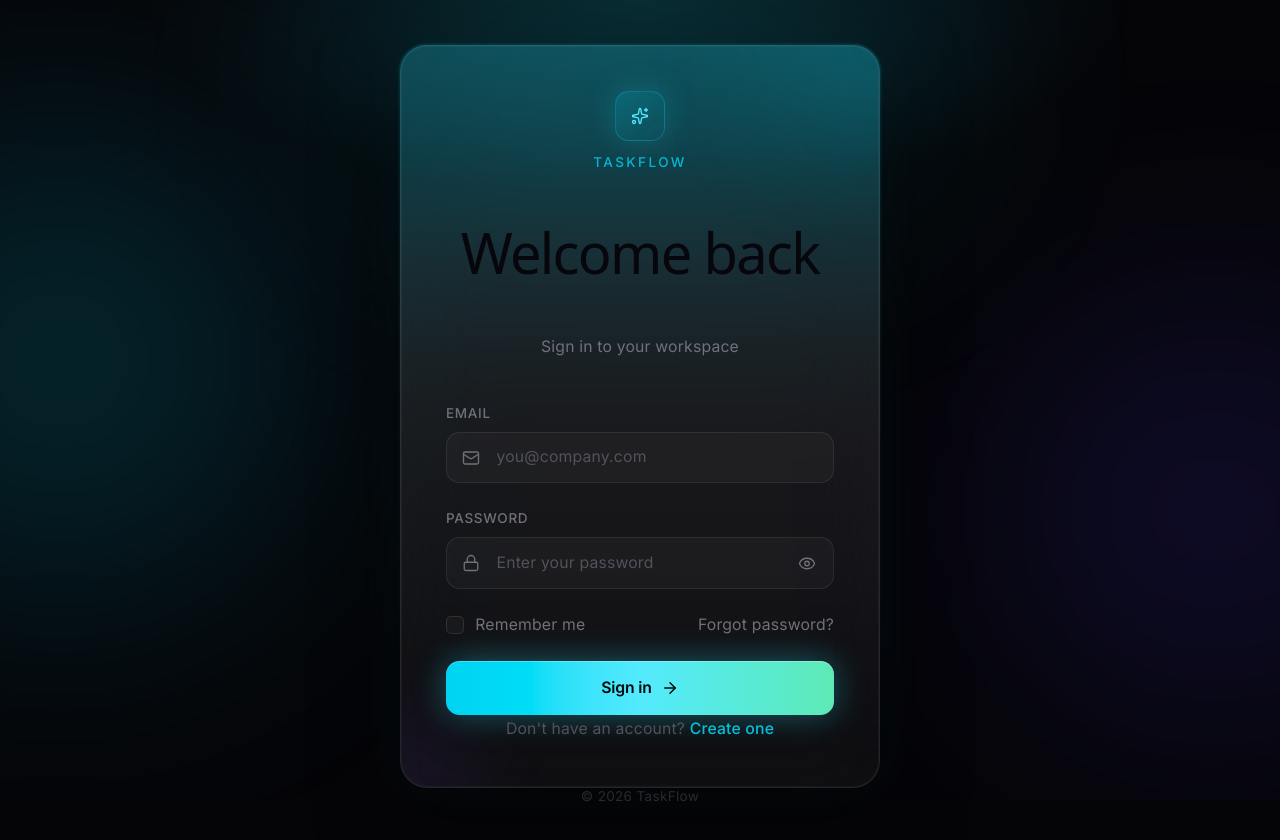
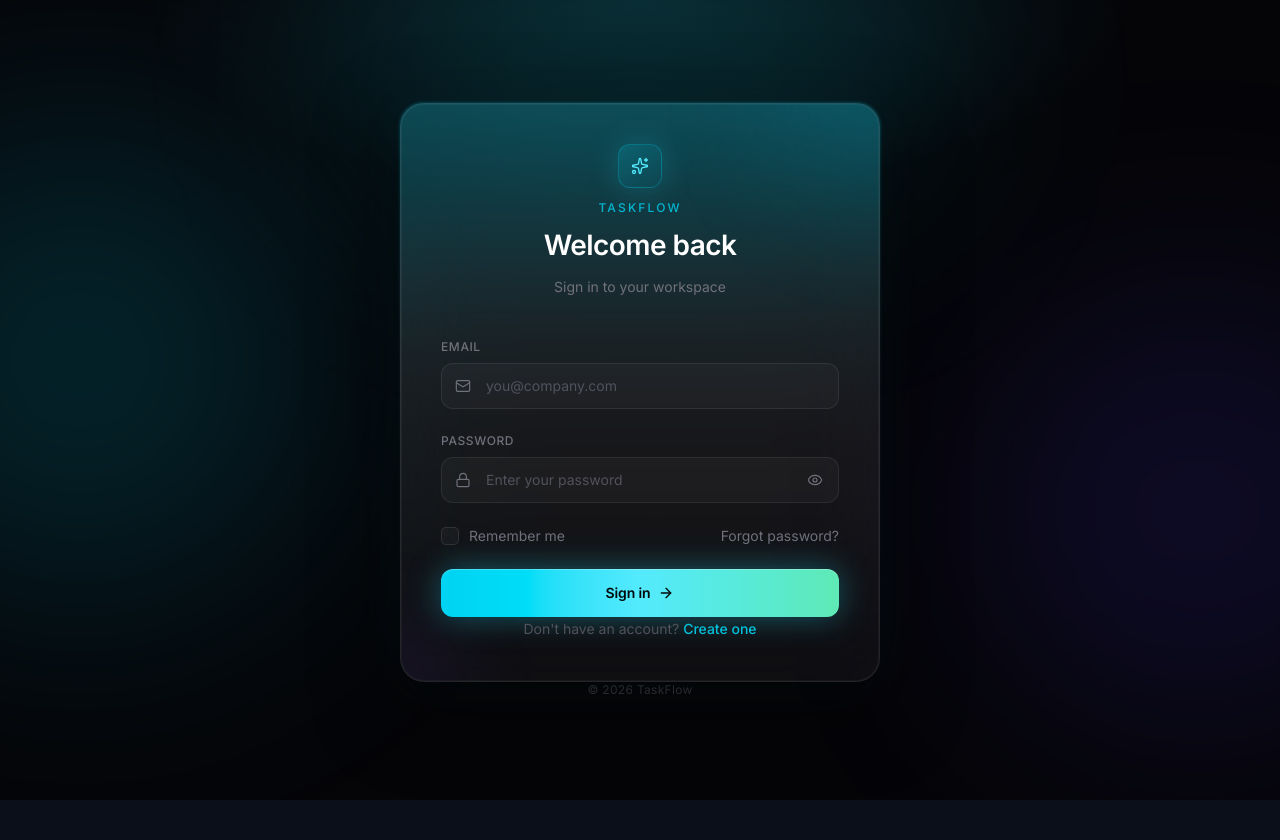
Before and after one commit to theycallmepankaj/taskflow-saas, a React (Vite) app in the folder frontend/: page / in a window 1280 px wide. Shown: the top 840 px of the page. After the commit the page ends 800 px from the top, so only its background shows below. Built offline with nearby package versions, Linux system fonts and the light colour scheme.

Commit message:
Fix Tailwind production setup

```diff
--- a/frontend/package.json
+++ b/frontend/package.json
@@ -23,14 +23,17 @@
   },
   "devDependencies": {
     "@eslint/js": "^10.0.1",
+    "@tailwindcss/postcss": "^4.3.0",
     "@tailwindcss/vite": "^4.3.0",
     "@types/react": "^19.2.14",
     "@types/react-dom": "^19.2.3",
     "@vitejs/plugin-react": "^6.0.1",
+    "autoprefixer": "^10.5.0",
     "eslint": "^10.3.0",
     "eslint-plugin-react-hooks": "^7.1.1",
     "eslint-plugin-react-refresh": "^0.5.2",
     "globals": "^17.6.0",
+    "postcss": "^8.5.14",
     "tailwindcss": "^4.3.0",
     "vite": "^8.0.12"
   }
--- a/frontend/src/index.css
+++ b/frontend/src/index.css
@@ -1,109 +1,16 @@
-@import 'tailwindcss';
+@import "tailwindcss";
 
-:root {
-  --text: #6b6375;
-  --text-h: #08060d;
-  --bg: #fff;
-  --border: #e5e4e7;
-  --code-bg: #f4f3ec;
-  --accent: #aa3bff;
-  --accent-bg: rgba(170, 59, 255, 0.1);
-  --accent-border: rgba(170, 59, 255, 0.5);
-  --social-bg: rgba(244, 243, 236, 0.5);
-  --shadow:
-    rgba(0, 0, 0, 0.1) 0 10px 15px -3px, rgba(0, 0, 0, 0.05) 0 4px 6px -2px;
-
-  --sans: system-ui, 'Segoe UI', Roboto, sans-serif;
-  --heading: system-ui, 'Segoe UI', Roboto, sans-serif;
-  --mono: ui-monospace, Consolas, monospace;
-
-  font: 18px/145% var(--sans);
-  letter-spacing: 0.18px;
-  color-scheme: light dark;
-  color: var(--text);
-  background: var(--bg);
-  font-synthesis: none;
-  text-rendering: optimizeLegibility;
-  -webkit-font-smoothing: antialiased;
-  -moz-osx-font-smoothing: grayscale;
-
-  @media (max-width: 1024px) {
-    font-size: 16px;
-  }
+html,
+body,
+#root {
+  margin: 0;
+  padding: 0;
+  width: 100%;
+  min-height: 100vh;
+  background: #0b0f19;
+  font-family: Inter, sans-serif;
 }
 
-@media (prefers-color-scheme: dark) {
-  :root {
-    --text: #9ca3af;
-    --text-h: #f3f4f6;
-    --bg: #16171d;
-    --border: #2e303a;
-    --code-bg: #1f2028;
-    --accent: #c084fc;
-    --accent-bg: rgba(192, 132, 252, 0.15);
-    --accent-border: rgba(192, 132, 252, 0.5);
-    --social-bg: rgba(47, 48, 58, 0.5);
-    --shadow:
-      rgba(0, 0, 0, 0.4) 0 10px 15px -3px, rgba(0, 0, 0, 0.25) 0 4px 6px -2px;
-  }
-
-  #social .button-icon {
-    filter: invert(1) brightness(2);
-  }
-}
-
-body {
-  margin: 0;
-}
-
-#root {
-  width: 100%;
-  max-width: 100%;
-  margin: 0;
-  min-height: 100svh;
+* {
   box-sizing: border-box;
 }
-
-h1,
-h2 {
-  font-family: var(--heading);
-  font-weight: 500;
-  color: var(--text-h);
-}
-
-h1 {
-  font-size: 56px;
-  letter-spacing: -1.68px;
-  margin: 32px 0;
-  @media (max-width: 1024px) {
-    font-size: 36px;
-    margin: 20px 0;
-  }
-}
-h2 {
-  font-size: 24px;
-  line-height: 118%;
-  letter-spacing: -0.24px;
-  margin: 0 0 8px;
-  @media (max-width: 1024px) {
-    font-size: 20px;
-  }
-}
-p {
-  margin: 0;
-}
-
-code,
-.counter {
-  font-family: var(--mono);
-  display: inline-flex;
-  border-radius: 4px;
-  color: var(--text-h);
-}
-
-code {
-  font-size: 15px;
-  line-height: 135%;
-  padding: 4px 8px;
-  background: var(--code-bg);
-}
--- a/frontend/vite.config.js
+++ b/frontend/vite.config.js
@@ -1,15 +1,7 @@
 import { defineConfig } from 'vite'
 import react from '@vitejs/plugin-react'
+import tailwindcss from '@tailwindcss/vite'
 
 export default defineConfig({
-  plugins: [react()],
-  server: {
-    host: '0.0.0.0',
-    port: 4173,
-  },
-  preview: {
-    host: '0.0.0.0',
-    port: 4173,
-    allowedHosts: ['.railway.app'],
-  },
+  plugins: [react(), tailwindcss()],
 })
```
Also changed, not shown: frontend/src/App.css (deleted, +0 -184 lines), 1 other file (tests, documents, lock files or other folders).
